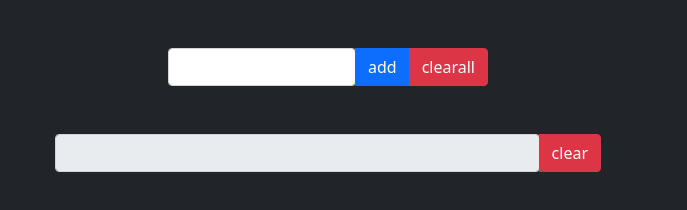
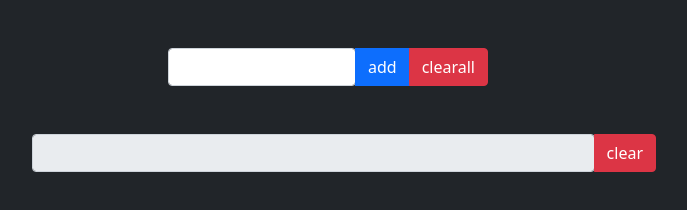
Before and after one commit to MewMihStow3339/intern_js.github.io, a plain HTML site: page ass/ass3/ass3.html in a window 1280 px wide. Shown: the whole page, without its empty margins (312-999 px from the left). Drawn offline with nearby package versions, Linux system fonts and the light colour scheme.

Commit message:
mihir renamed one

```diff
--- a/ass/ass3/ass3.html
+++ b/ass/ass3/ass3.html
@@ -19,13 +19,11 @@
         <button type="button" class="btn btn-danger" id="btnrm" onclick="removeall()">clearall</button>
     </div>
     <br>
-    <ul class="mt-5 container text-center" id="ul1">
-        <ul class="mt-5 container-sm" id="ul">
+    <ul class="mt-5 text-center" id="ul">
             <li class="btn-group col-md-6" id="li0">
                 <input type="text" name="disp" class="form-control" id="disp" disabled>
                 <button type="button" class="btn btn-danger" id="btnrm" onclick="remove()">clear</button>
             </li>
-        </ul>
     </ul>
 
 
```
